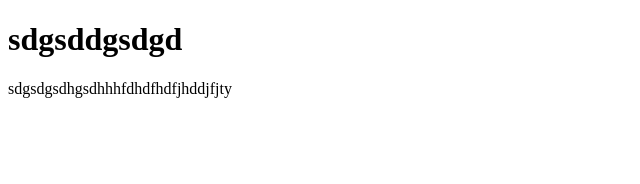
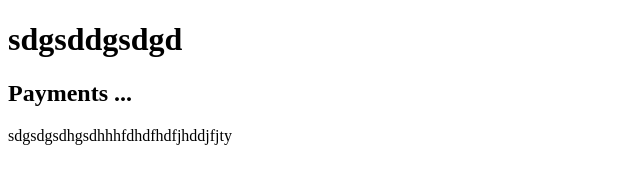
Before and after one commit to antonklyuchnikov1990/Test, a plain HTML site: page index.html in a window 1280 px wide. Shown: the whole page, without its empty margins (0-640 px from the left). Drawn offline with Linux system fonts and the light colour scheme.

Commit message:
Finished))

```diff
--- a/index.html
+++ b/index.html
@@ -11,6 +11,11 @@
         sdgsddgsdgd
     </h1>
 
+    <h2>
+        Payments
+        ...
+    </h2>
+
     <p>
         sdgsdgsdhgsdhhhfdhdfhdfjhddjfjty
     </p>
```
